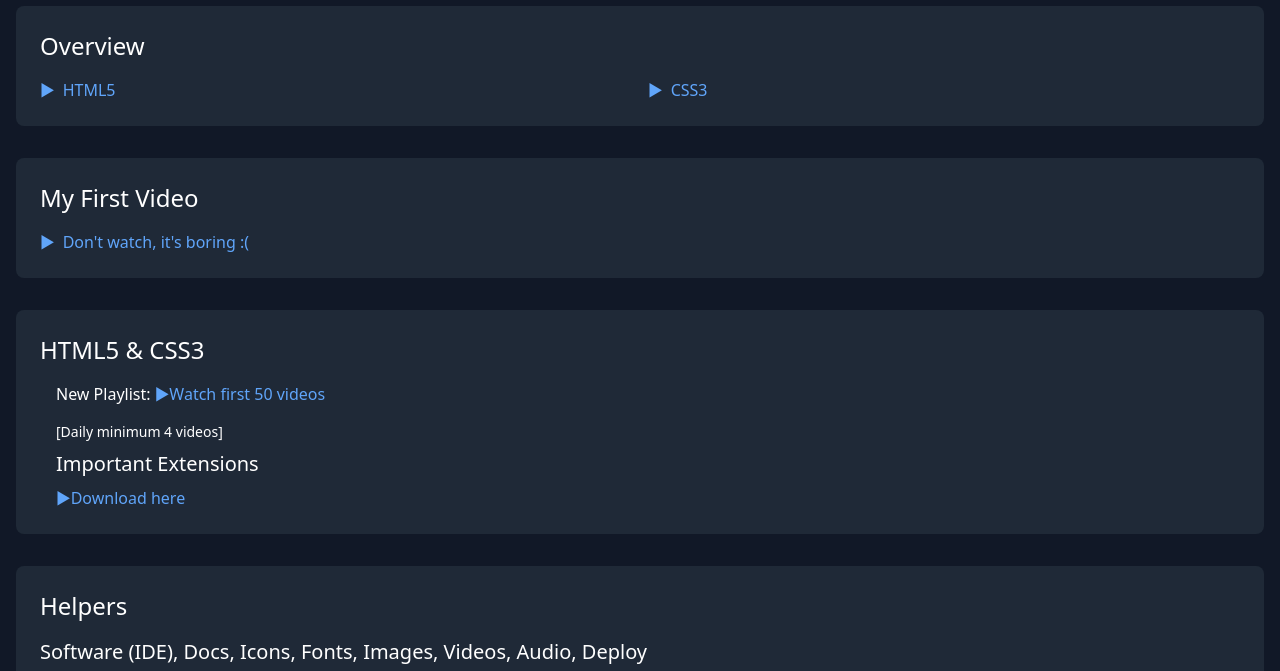
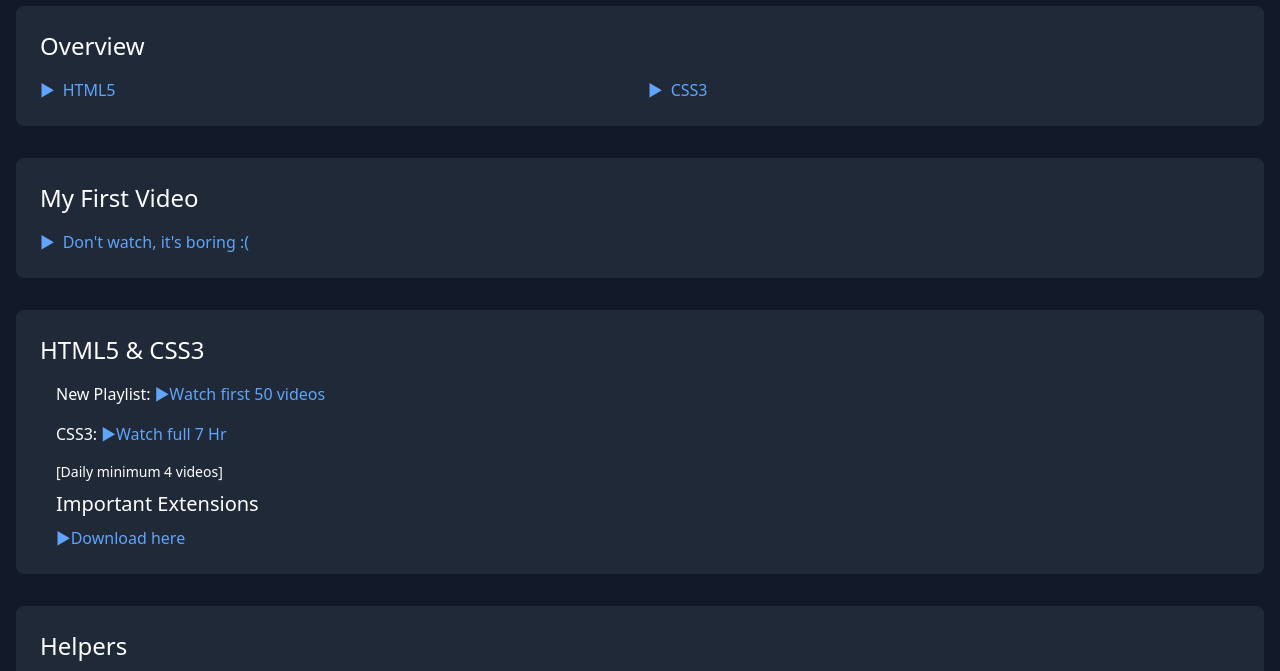
Before and after one commit to GrowinFlow/dev-path, a plain HTML site: page index.html in a window 1280 px wide. Shown: the part 98-769 px from the top of the page. Drawn offline with nearby package versions, Linux system fonts and the light colour scheme.

Commit message:
add 1 more css3 link

```diff
--- a/index.html
+++ b/index.html
@@ -74,6 +74,8 @@
 
                 <p class="mb-4">New Playlist: <a href="https://www.youtube.com/playlist?list=PLu0W_9lII9agq5TrH9XLIKQvv0iaF2X3w"
                         target="_blank" class="text-blue-400 hover:text-blue-600">&#9658;Watch first 50 videos</a></p>
+                <p class="mb-4">CSS3: <a href="https://www.youtube.com/watch?v=ESnrn1kAD4E"
+                        target="_blank" class="text-blue-400 hover:text-blue-600">&#9658;Watch full 7 Hr</a></p>
                 <p class="text-sm mb-2">[Daily minimum 4 videos]</p>
                 <h3 class="text-xl mb-2">Important Extensions</h3>
                 <div>
```
